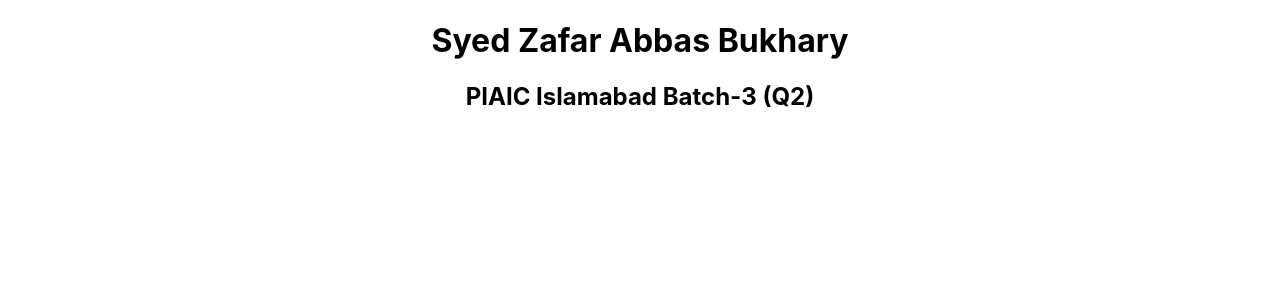
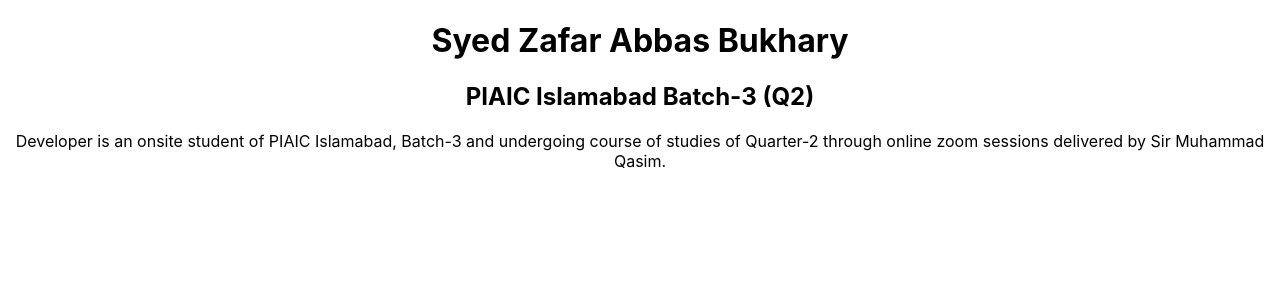
Before and after one commit to ZafarBukhari/Boocamp-Class02, a React (Create React App) app: page / in a window 1280 px wide. Shown: the top 300 px of the page. Built offline with nearby package versions, Linux system fonts and the light colour scheme.

Commit message:
Updated student status

```diff
--- a/src/App.js
+++ b/src/App.js
@@ -6,6 +6,7 @@ function App() {
     <div className="App">
      <h1>Syed Zafar Abbas Bukhary</h1>
      <h2>PIAIC Islamabad Batch-3 (Q2)</h2>
+     <p>Developer is an onsite student of PIAIC Islamabad, Batch-3 and undergoing course of studies of Quarter-2 through online zoom sessions delivered by Sir Muhammad Qasim.</p>
     </div>
   );
 }
```
